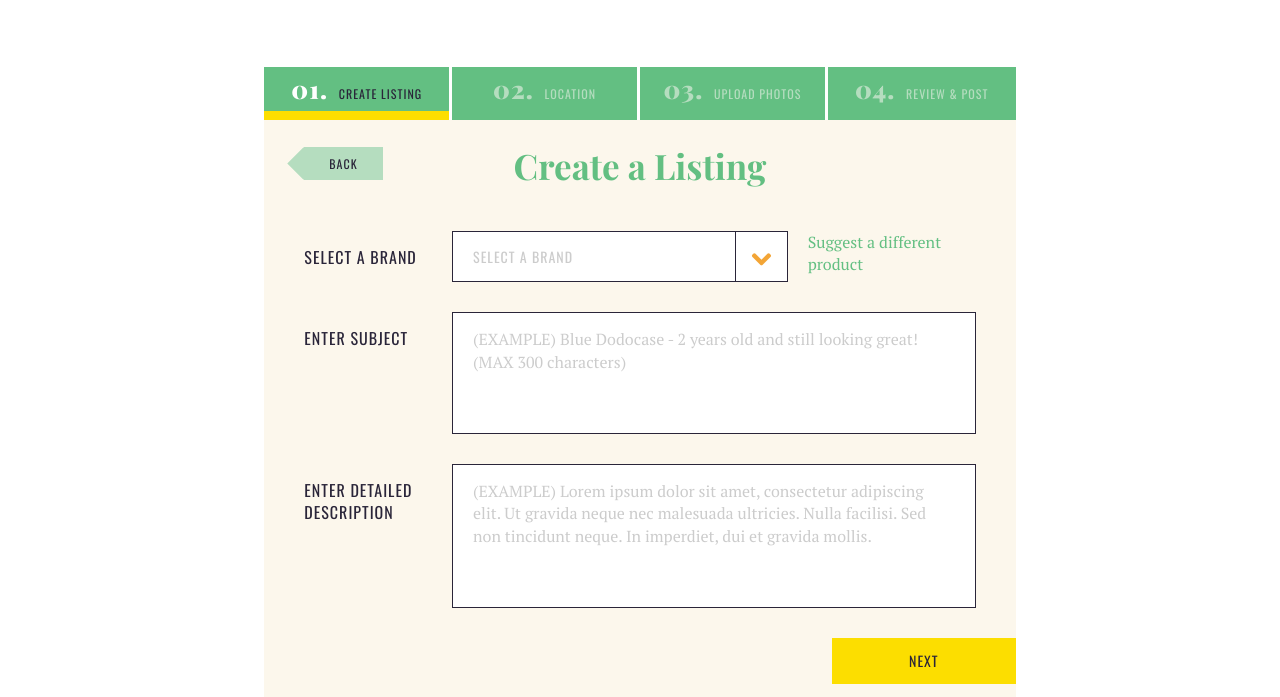
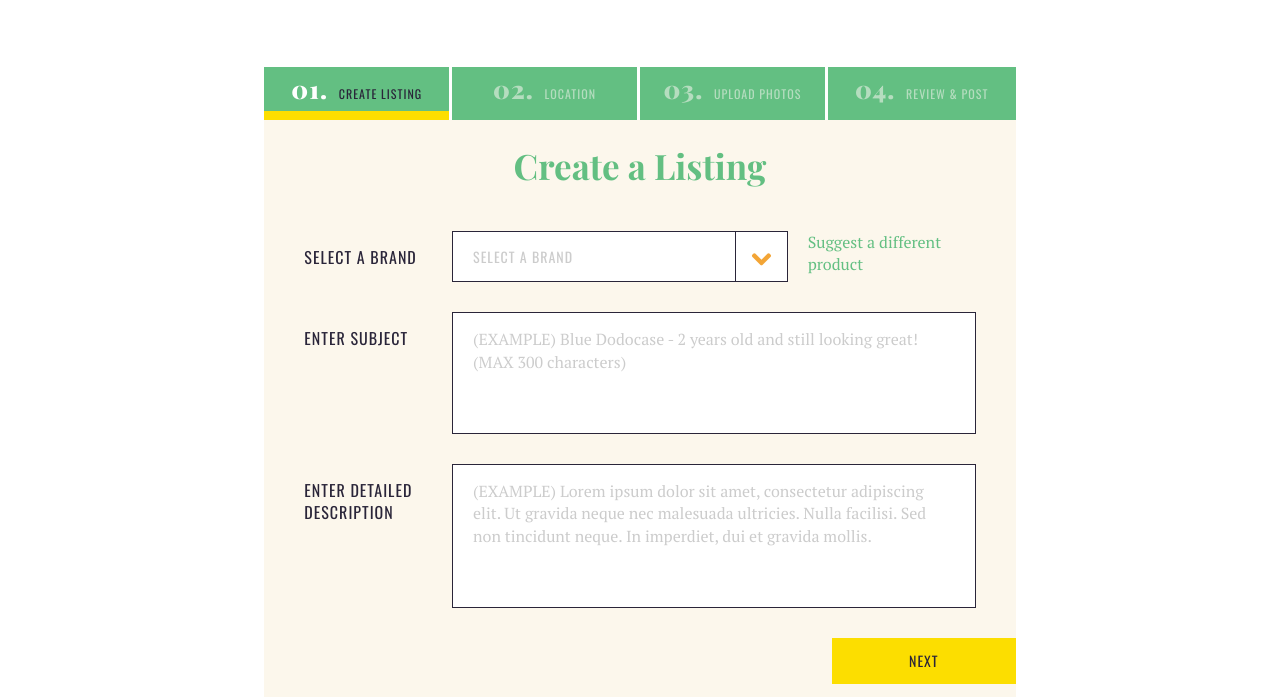
Before and after one commit to joshrounsville/gorilly, a website: page account/index.html in a window 1280 px wide. Shown: the part 103-800 px from the top of the page. Drawn offline with nearby package versions, Linux system fonts and the light colour scheme; a web font is replaced by a local one.

Commit message:
Removed extra back button

```diff
--- a/account/index.html
+++ b/account/index.html
@@ -76,7 +76,6 @@
 
               <div class="tab active" data-tab="tab-1">
                 <div class="tab-header">
-                <a href="#" class="btn-back btn-form">Back</a>
                   <h3>Create a Listing</h3>
                 </div>
                 <div class="tab-content">
```
